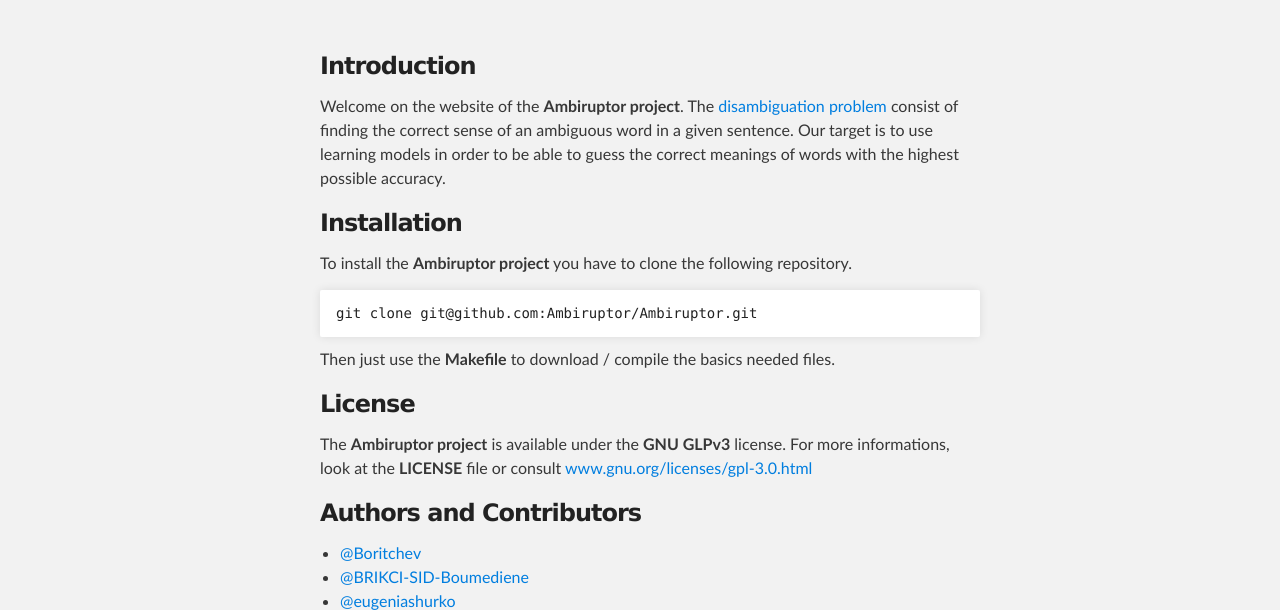
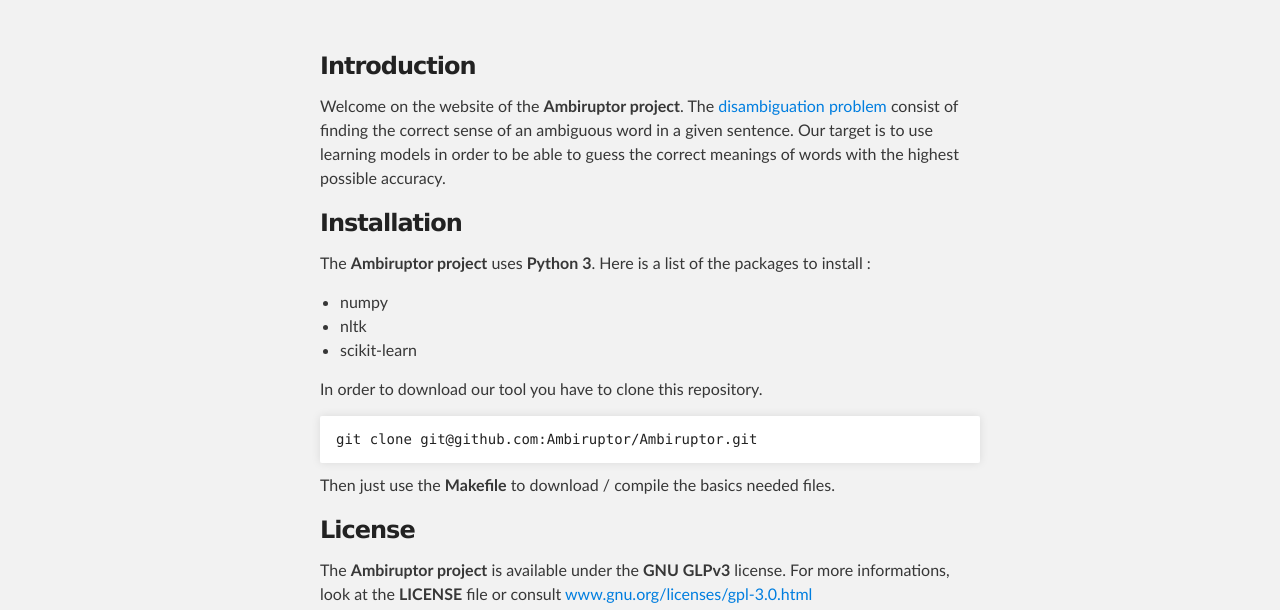
Before and after one commit to Ambiruptor/ambiruptor.github.io, a plain HTML site: page index.html in a window 1280 px wide. Shown: the part 212-822 px from the top of the page. Drawn offline with Linux system fonts and the light colour scheme.

Commit message:
Replace master branch with page content via GitHub

```diff
--- a/index.html
+++ b/index.html
@@ -35,7 +35,15 @@
 <h3>
 <a id="installation" class="anchor" href="#installation" aria-hidden="true"><span class="octicon octicon-link"></span></a>Installation</h3>
 
-<p>To install the <strong>Ambiruptor project</strong> you have to clone the following repository.</p>
+<p>The <strong>Ambiruptor project</strong> uses <strong>Python 3</strong>. Here is a list of the packages to install :</p>
+
+<ul>
+<li>numpy</li>
+<li>nltk</li>
+<li>scikit-learn</li>
+</ul>
+
+<p>In order to download our tool you have to clone this repository.</p>
 
 <pre><code>git clone git@github.com:Ambiruptor/Ambiruptor.git
 </code></pre>
```
Also changed, not shown: params.json (+1 -1 lines).
